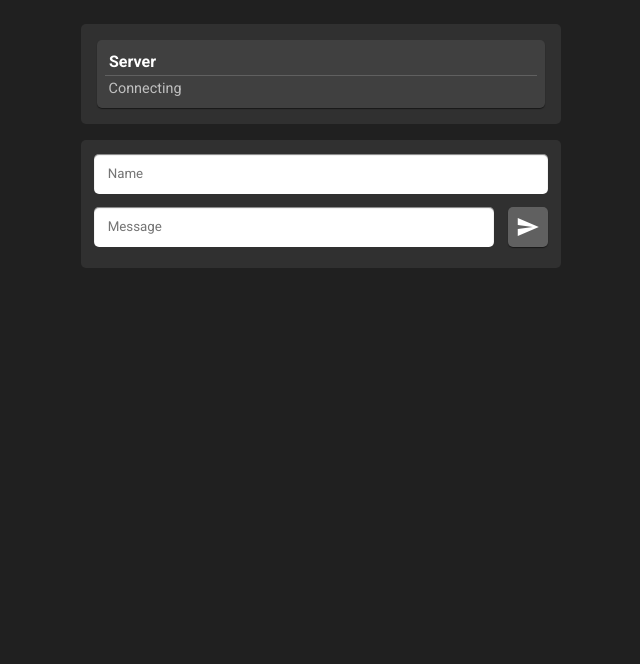
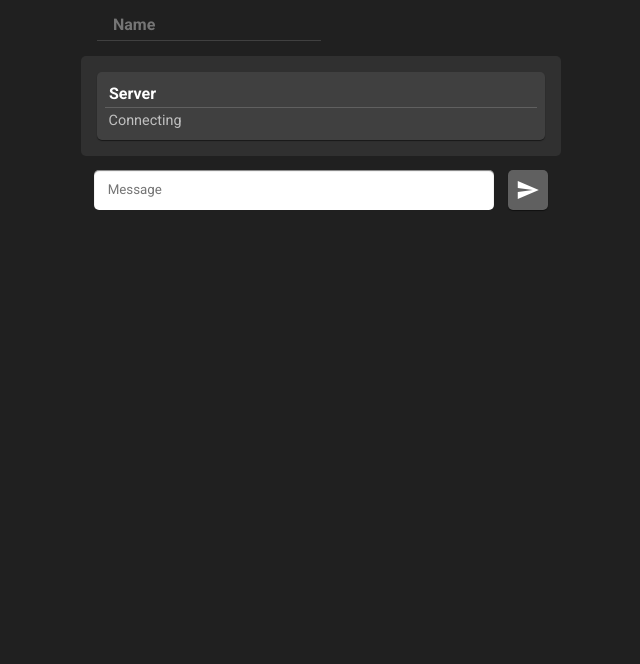
Before and after one commit to DigitalMoleMan/chat, a plain HTML site: page index.html in a window 1280 px wide. Shown: the part 136-800 px from the top of the page, without its empty margins (319-959 px from the left). Drawn offline with nearby package versions, Linux system fonts and the light colour scheme; no server answers.

Commit message:
damn this page looks clean now

```diff
--- a/index.html
+++ b/index.html
@@ -2,6 +2,7 @@
 <html>
 
 <head>
+  <meta name="viewport" content="width=device-width, initial-scale=1.0">
   <link rel="stylesheet" type="text/css" href="style.css" />
   <link href="https://fonts.googleapis.com/css?family=Roboto+Mono|Roboto+Slab:400,700|Roboto:400,700" rel="stylesheet">
   <!-- Material Design Icons-->
@@ -11,6 +12,7 @@
 </head>
 
 <body>
+
   <header>
     <div id="logo">
       <div id="pagename">chat</div>
@@ -20,7 +22,9 @@
 
   <main>
 
-
+    <div id="nameArea">
+      <input id="nameInput" placeholder="Name">
+    </div>
 
     <div id="contentArea">
       <div id="card" class="card">
@@ -30,13 +34,10 @@
     </div>
 
     <div id="inputArea">
-        <input id="nameInput" placeholder="Name">
-        <input id="messageInput" placeholder="Message">
-
-        <button id="submitButton" onclick="submit(document.getElementById('messageInput').value, document.getElementById('nameInput').value);">
-          <i class="material-icons">send</i>
-        </button>
-      </div>
+      <input id="messageInput" placeholder="Message">
+      <button id="submitButton" onclick="submit(document.getElementById('messageInput').value, document.getElementById('nameInput').value);"><i
+          class="material-icons">send</i></button>
+    </div>
 
   </main>
 
--- a/style.css
+++ b/style.css
@@ -99,7 +99,7 @@ header {
     animation: domIn 10s ease-in-out;
 }
 
-@keyframes domIn {
+@keyframes subIn {
     0% {
         bottom: 2em;
     }
@@ -117,68 +117,45 @@ header {
     }
 }
 
-#inputArea {
+#nameArea {
     position: relative;
     display: block;
     margin: 0 auto;
-    top: 1em;
-    width: 30em;
-    height: 8em;
-    background-color: #303030;
-    border-radius: 5px;
+    bottom: 0em;
+    width: 28em;
+    height: 2em;
+    font-size: 1em;
+    line-height: .5em;
+    color: #fff;
 }
 
 #nameInput {
     position: relative;
-    margin: 1em;
+    display: block;
     padding: 1em;
-    width: 100%;
-    max-width: 34em;
-    height: 3em;
-    box-shadow: inset 0px 1px 1px 0px #00000080;
+    bottom: 1em;
+    width: 50%;
+    max-width: 30em;
+    height: 2em;
+    background-color: #202020;
     border-style: none;
-    border-radius: 5px;
+    border-bottom-style: solid;
+    border-bottom-width: 1px;
+    border-bottom-color: #404040;
+    border-radius: 0px;
+    font-size: 1em;
+    font-weight: bold;
+    color: #fff;
+    transition: .2s ease-in-out;
 }
 
-#messageInput {
-    position: relative;
-    float: left;
-    margin-left: 1em;
-    padding: 1em;
+#nameInput:focus {
     width: 100%;
-    max-width: 30em;
-    height: 3em;
-    resize: vertical;
-    overflow: auto;
     box-shadow: inset 0px 1px 1px 0px #00000080;
-    border-style: none;
+    background-color: #fff;
+    border-bottom-color: #202020;
     border-radius: 5px;
-}
-
-#submitButton {
-    position: relative;
-    display: block;
-    float: right;
-    margin-right: 1em;
-    width: 3em;
-    height: 3em;
-    box-shadow: 0px 1px 1px 0px #00000080;
-    background-color: #606060;
-    border-style: none;
-    border-radius: 5px;
-    font-family: 'Trebuchet MS', 'Lucida Sans Unicode', 'Lucida Grande', 'Lucida Sans', Arial, sans-serif;
-    color: #fff;
-    transition: .1s ease-in-out;
-}
-
-#submitButton:hover {
-    background-color: #707070;
-    box-shadow: 0px 1px 1px 0px #00000080;
-}
-
-#submitButton:active {
-    background-color: #404040;
-    box-shadow: 0px 0px 0px 0px #00000080;
+    color: #000;
 }
 
 #contentArea {
@@ -189,6 +166,7 @@ header {
     min-height: 5em;
     max-height: 30em;
     background-color: #303030;
+    overflow-x: hidden;
     overflow-y: scroll;
     border-radius: 5px;
     color: #fff;
@@ -201,6 +179,7 @@ header {
     padding: .5em;
     box-shadow: 0px 1px 1px #00000080;
     background-color: #404040;
+    overflow-x: hidden;
     border-radius: 5px;
     font-family: 'Roboto', sans-serif;
     color: #fff;
@@ -225,3 +204,55 @@ header {
     font-size: .9em;
     color: #c0c0c0;
 }
+
+#inputArea {
+    position: relative;
+    display: block;
+    margin: 0 auto;
+    top: 0em;
+    width: 30em;
+    height: 8em;
+    border-radius: 5px;
+}
+
+#messageInput {
+    position: relative;
+    float: left;
+    margin: 1em;
+    padding: 1em;
+    width: 100%;
+    max-width: 30em;
+    height: 3em;
+    resize: vertical;
+    overflow: auto;
+    box-shadow: inset 0px 1px 1px 0px #00000080;
+    border-style: none;
+    border-radius: 5px;
+}
+
+#submitButton {
+    position: relative;
+    display: block;
+    float: right;
+    margin: 1em;
+    margin-left: 0em;
+    width: 3em;
+    height: 3em;
+    box-shadow: 0px 1px 1px 0px #00000080;
+    background-color: #606060;
+    border-style: none;
+    border-radius: 5px;
+    font-family: 'Trebuchet MS', 'Lucida Sans Unicode', 'Lucida Grande', 'Lucida Sans', Arial, sans-serif;
+    color: #fff;
+    transition: .1s ease-in-out;
+}
+
+#submitButton:hover {
+    background-color: #707070;
+    box-shadow: 0px 1px 1px 0px #00000080;
+}
+
+#submitButton:active {
+    background-color: #404040;
+    box-shadow: 0px 0px 0px 0px #00000080;
+}
```
